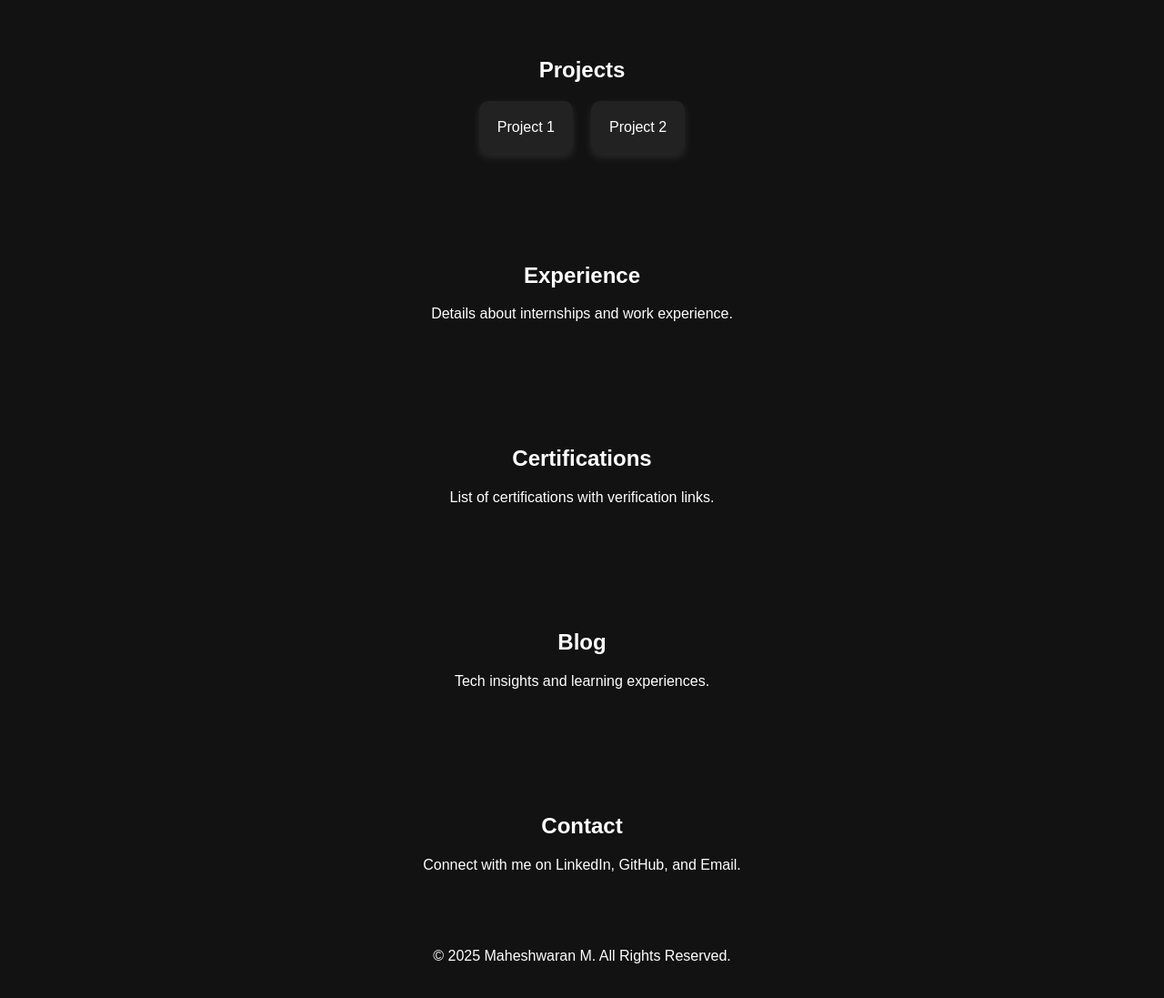
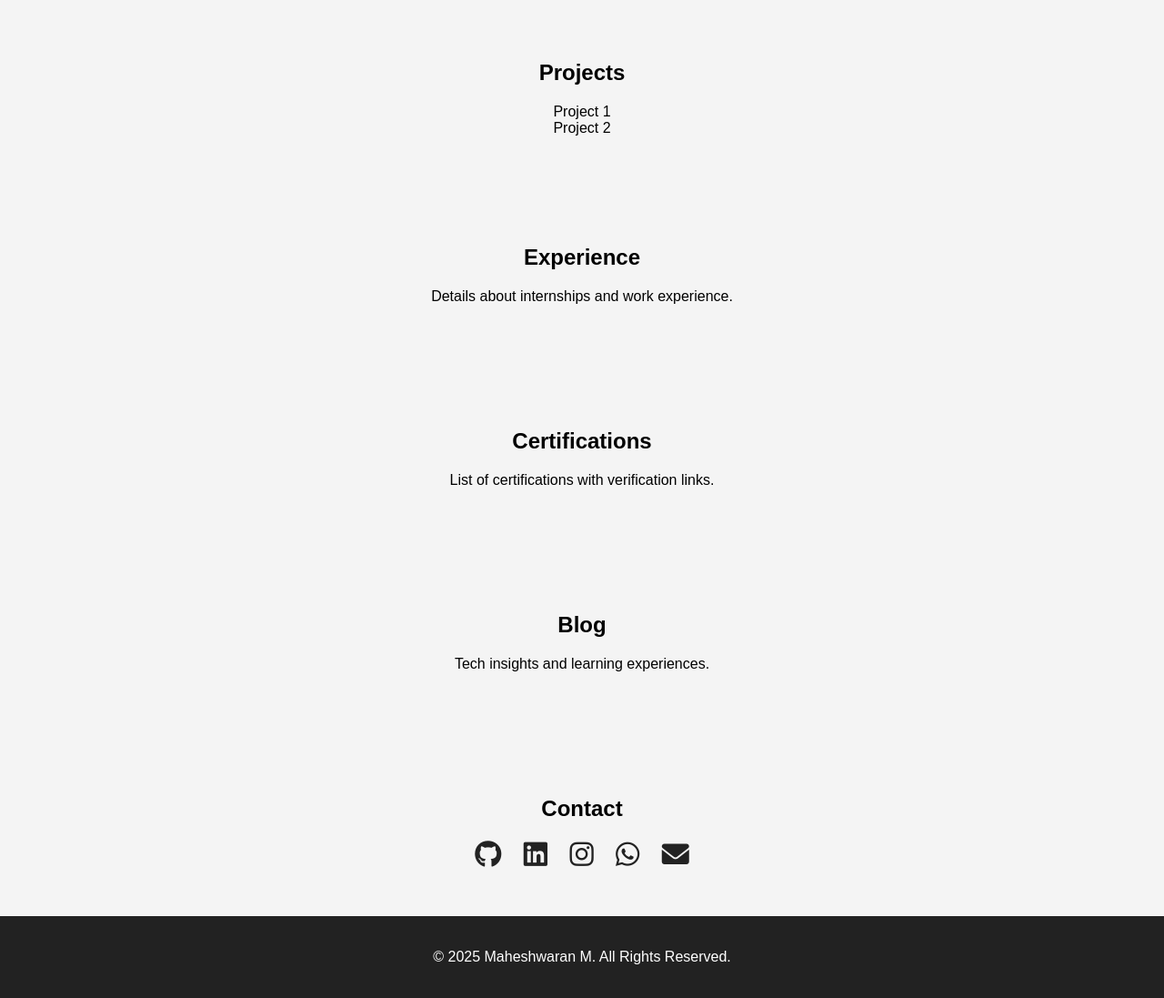
Before and after one commit to mahesh-002/myportfolio, a plain HTML site: page index.html in a window 1280 px wide. Shown: the part 340-1437 px from the top of the page at 91% size. Before the commit the page ends 1416 px from the top, so only its background shows below. Drawn offline with Linux system fonts and the light colour scheme.

Commit message:
commit
update links for contact

```diff
--- a/index.html
+++ b/index.html
@@ -6,6 +6,7 @@
     <title>Maheshwaran M | Portfolio</title>
     <link rel="stylesheet" href="styles.css">
     <script defer src="script.js"></script>
+    <link rel="stylesheet" href="https://cdnjs.cloudflare.com/ajax/libs/font-awesome/6.0.0/css/all.min.css">
 </head>
 <body>
     <header>
@@ -52,7 +53,13 @@
 
     <section id="contact" class="animated-section">
         <h2>Contact</h2>
-        <p>Connect with me on LinkedIn, GitHub, and Email.</p>
+        <div class="social-links">
+            <a href="https://www.github.com/mahesh-002" target="_blank"><i class="fab fa-github"></i></a>
+            <a href="https://www.linkedin.com/in/maheshwaran002" target="_blank"><i class="fab fa-linkedin"></i></a>
+            <a href="https://www.instagram.com/maheshwaran_in" target="_blank"><i class="fab fa-instagram"></i></a>
+            <a href="https://wa.me/917871939594" target="_blank"><i class="fab fa-whatsapp"></i></a>
+            <a href="mailto:dmmahesh002@outlook.com"><i class="fas fa-envelope"></i></a>
+        </div>
     </section>
 
     <footer>
--- a/script.js
+++ b/script.js
@@ -1,15 +1,20 @@
 document.addEventListener("DOMContentLoaded", function() {
     const sections = document.querySelectorAll(".animated-section");
+    sections.forEach(section => {
+        section.style.opacity = "0";
+        section.style.transform = "translateY(30px)";
+        section.style.transition = "all 0.6s ease-in-out";
+    });
 
-    const observer = new IntersectionObserver(entries => {
-        entries.forEach(entry => {
-            if (entry.isIntersecting) {
-                entry.target.classList.add("show");
+    function revealSections() {
+        sections.forEach(section => {
+            if (section.getBoundingClientRect().top < window.innerHeight - 50) {
+                section.style.opacity = "1";
+                section.style.transform = "translateY(0)";
             }
         });
-    }, { threshold: 0.2 });
+    }
 
-    sections.forEach(section => {
-        observer.observe(section);
-    });
+    window.addEventListener("scroll", revealSections);
+    revealSections();
 });
--- a/styles.css
+++ b/styles.css
@@ -1,76 +1,47 @@
-/* General Styles */
 body {
     font-family: Arial, sans-serif;
     margin: 0;
     padding: 0;
-    background-color: #121212;
-    color: #ffffff;
-    text-align: center;
+    background-color: #f4f4f4;
 }
 
 header {
-    background: linear-gradient(90deg, #ff8c00, #ff0080);
-    padding: 20px;
+    background: #222;
+    color: white;
+    padding: 10px 20px;
     text-align: center;
-    box-shadow: 0px 4px 10px rgba(0, 0, 0, 0.3);
-}
-
-h1 {
-    margin: 0;
-    font-size: 2em;
 }
 
 nav ul {
     list-style: none;
     padding: 0;
-    display: flex;
-    justify-content: center;
-    gap: 20px;
 }
 
 nav ul li {
     display: inline;
+    margin: 0 15px;
 }
 
 nav ul li a {
     color: white;
     text-decoration: none;
-    font-size: 1.2em;
-    transition: 0.3s;
 }
 
-nav ul li a:hover {
-    text-decoration: underline;
+.animated-section {
+    padding: 50px;
+    text-align: center;
 }
 
-/* Sections */
-.animated-section {
-    padding: 50px;
-    opacity: 0;
-    transform: translateY(50px);
-    transition: all 0.6s ease-in-out;
+.social-links a {
+    font-size: 30px;
+    margin: 10px;
+    color: #222;
+    text-decoration: none;
 }
 
-.animated-section.show {
-    opacity: 1;
-    transform: translateY(0);
+footer {
+    text-align: center;
+    padding: 20px;
+    background: #222;
+    color: white;
 }
-
-.project-list {
-    display: flex;
-    justify-content: center;
-    gap: 20px;
-    flex-wrap: wrap;
-}
-
-.project-card {
-    background: #222;
-    padding: 20px;
-    border-radius: 10px;
-    box-shadow: 0px 4px 10px rgba(255, 255, 255, 0.1);
-    transition: transform 0.3s ease;
-}
-
-.project-card:hover {
-    transform: scale(1.05);
-}
```
